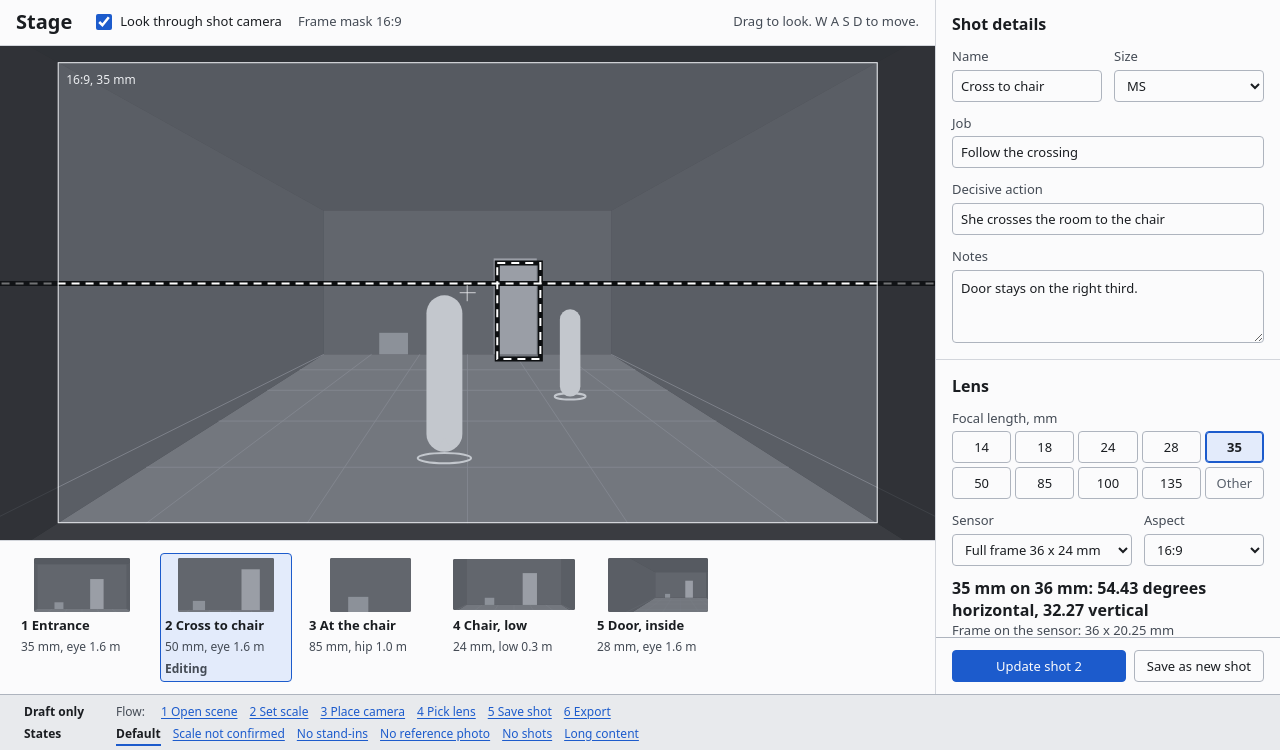
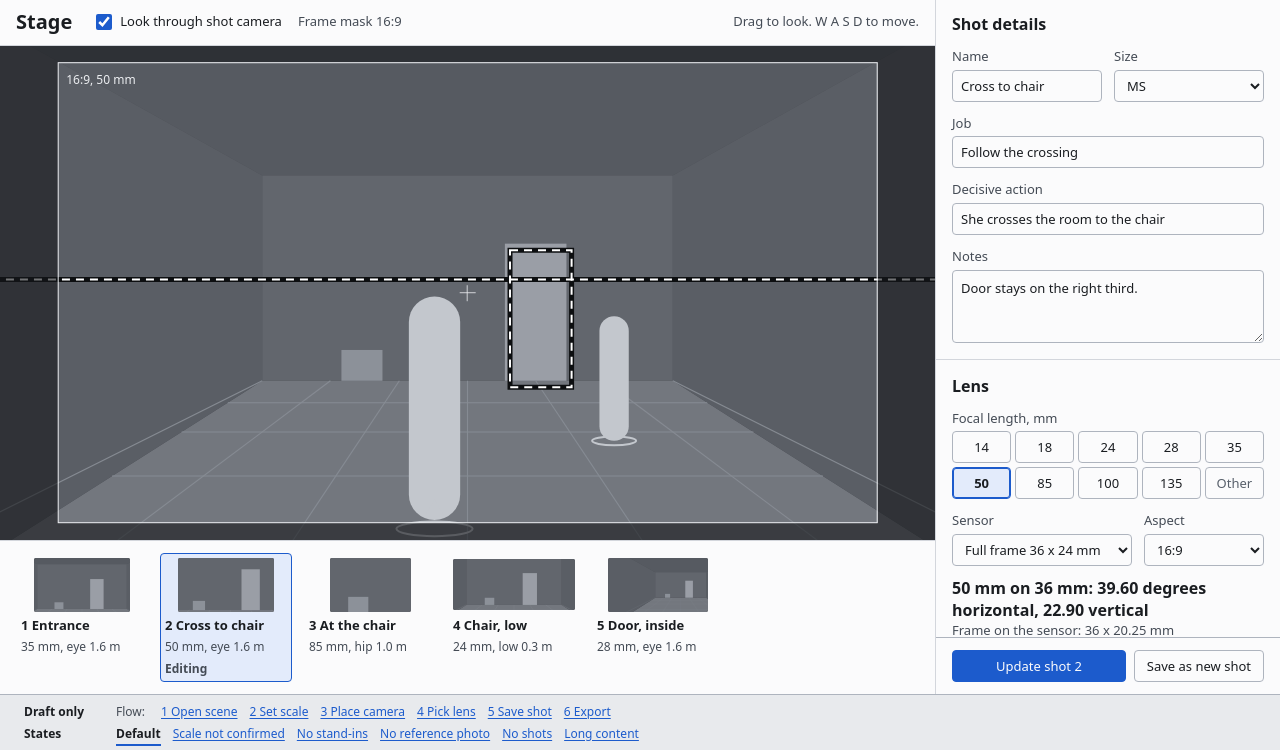
Before and after one commit to weeeha/film-previz, a plain HTML site: page draft/stage.html in a window 1280 px wide. Shown: the part 50-800 px from the top of the page. Drawn offline with Linux system fonts and the light colour scheme.

Commit message:
Stage draft opens on the 50 mm lens of the shot being edited
Co-Authored-By: Claude Fable 5.2 <noreply@anthropic.com>

```diff
--- a/draft/stage.html
+++ b/draft/stage.html
@@ -79,7 +79,7 @@
         </g>
       </svg>
       <div class="frame" id="frame">
-        <span class="tag" id="frame-tag">16:9, 35 mm</span>
+        <span class="tag" id="frame-tag">16:9, 50 mm</span>
         <span class="centre"></span>
       </div>
           </div>
@@ -158,8 +158,8 @@
             <input type="radio" name="fl" id="f18" value="18"><label for="f18">18</label>
             <input type="radio" name="fl" id="f24" value="24"><label for="f24">24</label>
             <input type="radio" name="fl" id="f28" value="28"><label for="f28">28</label>
-            <input type="radio" name="fl" id="f35" value="35" checked><label for="f35">35</label>
-            <input type="radio" name="fl" id="f50" value="50"><label for="f50">50</label>
+            <input type="radio" name="fl" id="f35" value="35"><label for="f35">35</label>
+            <input type="radio" name="fl" id="f50" value="50" checked><label for="f50">50</label>
             <input type="radio" name="fl" id="f85" value="85"><label for="f85">85</label>
             <input type="radio" name="fl" id="f100" value="100"><label for="f100">100</label>
             <input type="radio" name="fl" id="f135" value="135"><label for="f135">135</label>
```
